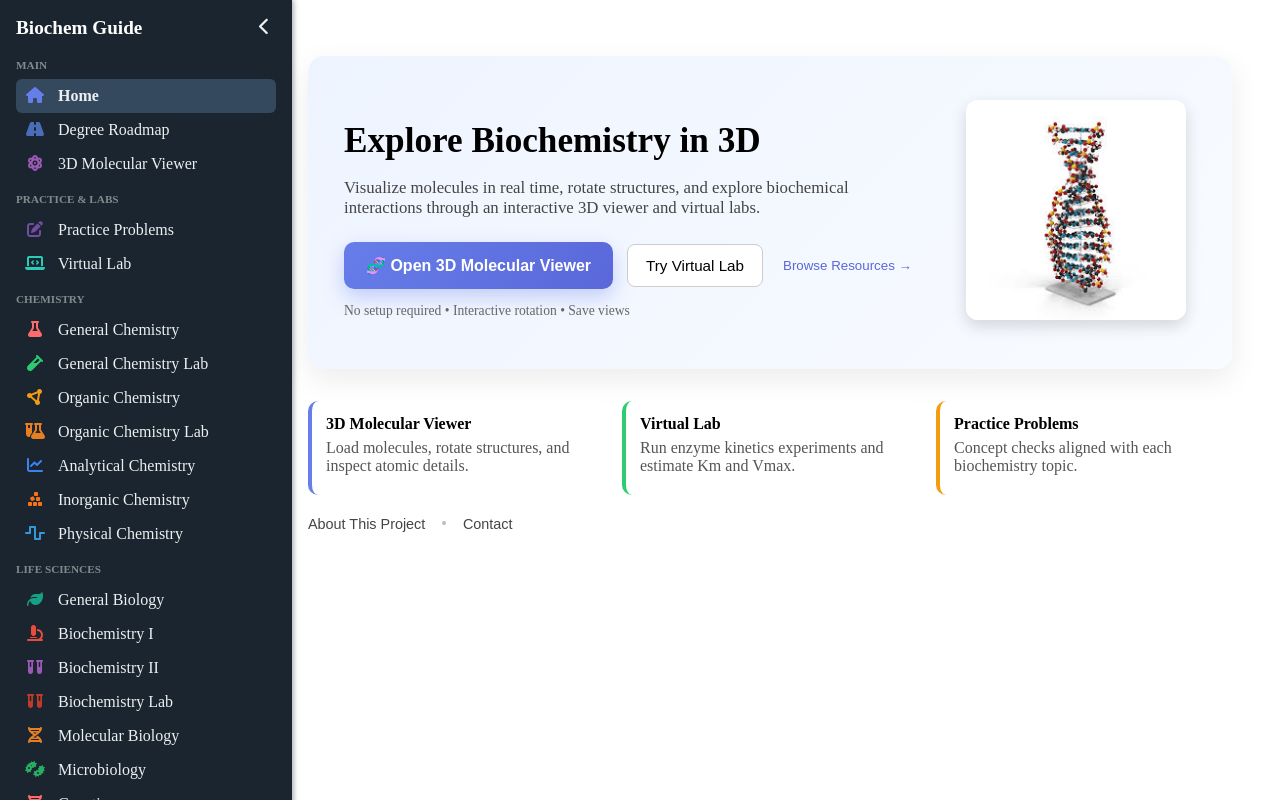
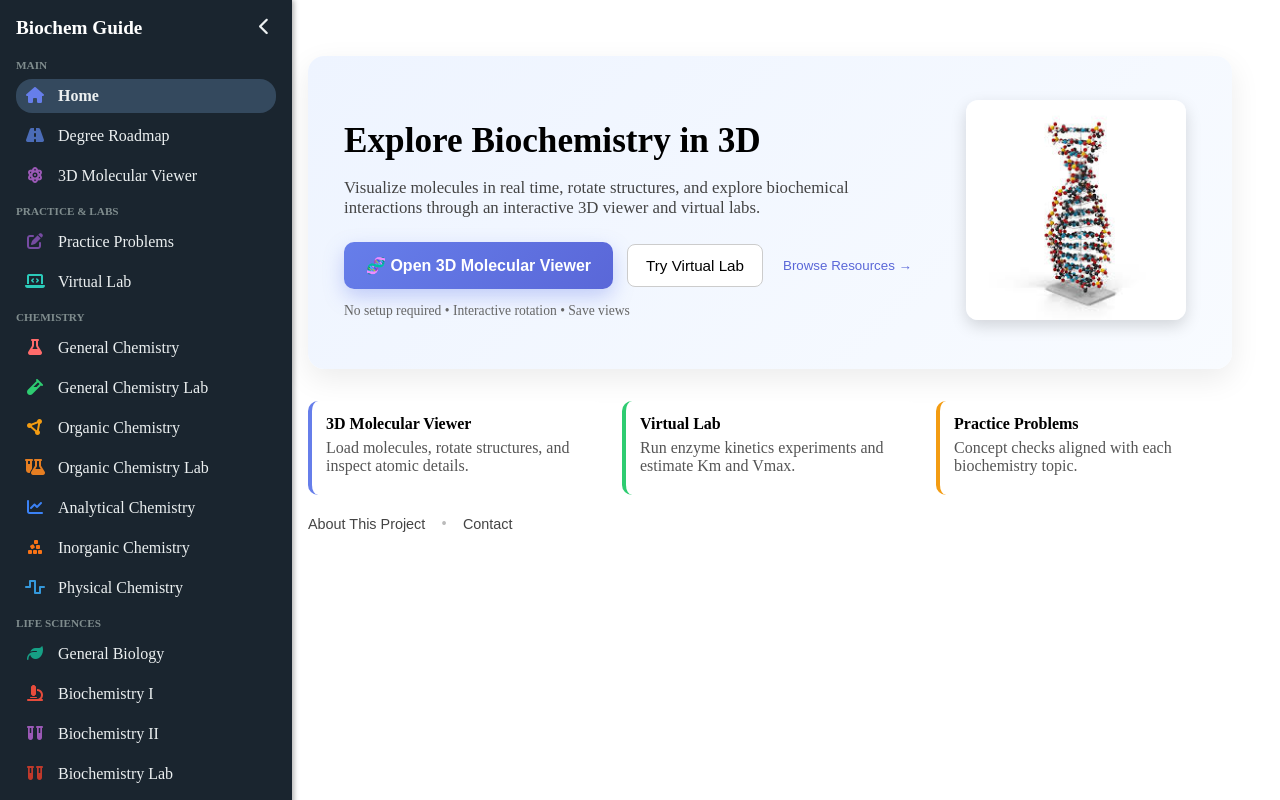
Before and after one commit to Gculb/BiochemReact, a React (Create React App) app: page /#/ in a window 1280 px wide. Built offline with nearby package versions, Linux system fonts and the light colour scheme.

Commit message:
fixed spacing on sidebar

```diff
--- a/src/components/SideBar.css
+++ b/src/components/SideBar.css
@@ -9,6 +9,7 @@
   padding: 16px;
   transition: width 0.25s ease;
   overflow-x: hidden;
+  overflow-y: auto;
   box-shadow: 2px 0 5px rgba(0,0,0,0.3);
   z-index: 100;
 }
@@ -74,14 +75,17 @@
   color: #ecf0f1;
   text-decoration: none;
   transition: background 0.15s;
+  margin-bottom: 6px;
 }
 .nav-link.active {
   background: #34495e;
   font-weight: 600;
+  border-radius: 1em;
 }
 
 .nav-link:hover {
   background: #2c3e50;
+  border-radius: 1em;
 }
 
 .nav-icon {
```
